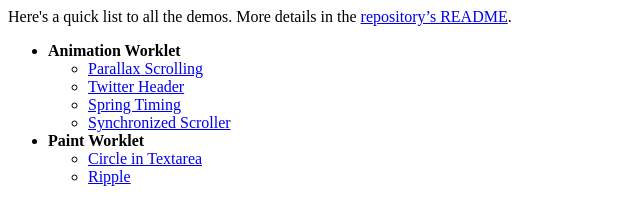
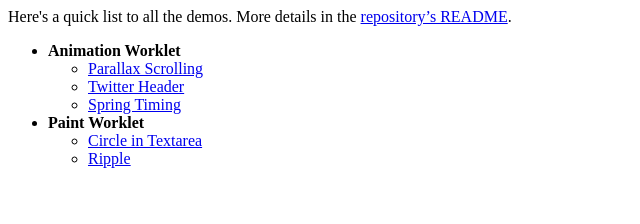
Before and after one commit to GoogleChromeLabs/houdini-samples, a plain HTML site: page index.html in a window 1280 px wide. Shown: the whole page, without its empty margins (0-640 px from the left). Drawn offline with Linux system fonts and the light colour scheme.

Commit message:
Remove sync scroller example link.

```diff
--- a/index.html
+++ b/index.html
@@ -6,7 +6,6 @@
     <li><a href="animation-worklet/parallax-scrolling/">Parallax Scrolling</a></li>
     <li><a href="animation-worklet/twitter-header/">Twitter Header</a></li>
     <li><a href="animation-worklet/spring-timing/">Spring Timing</a></li>
-    <li><a href="animation-worklet/sync-scroller/">Synchronized Scroller</a></li>
   </ul>
   <li><strong>Paint Worklet</strong></li>
   <ul>
```
